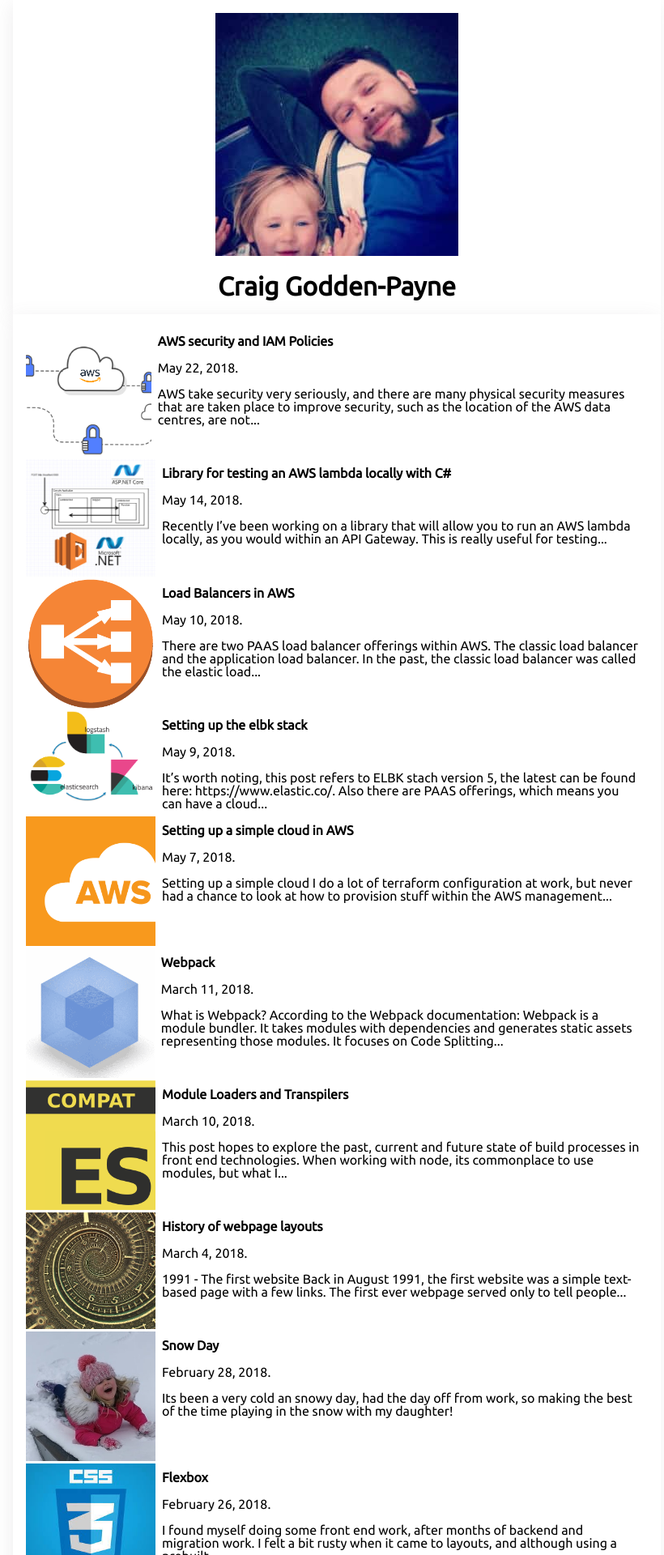
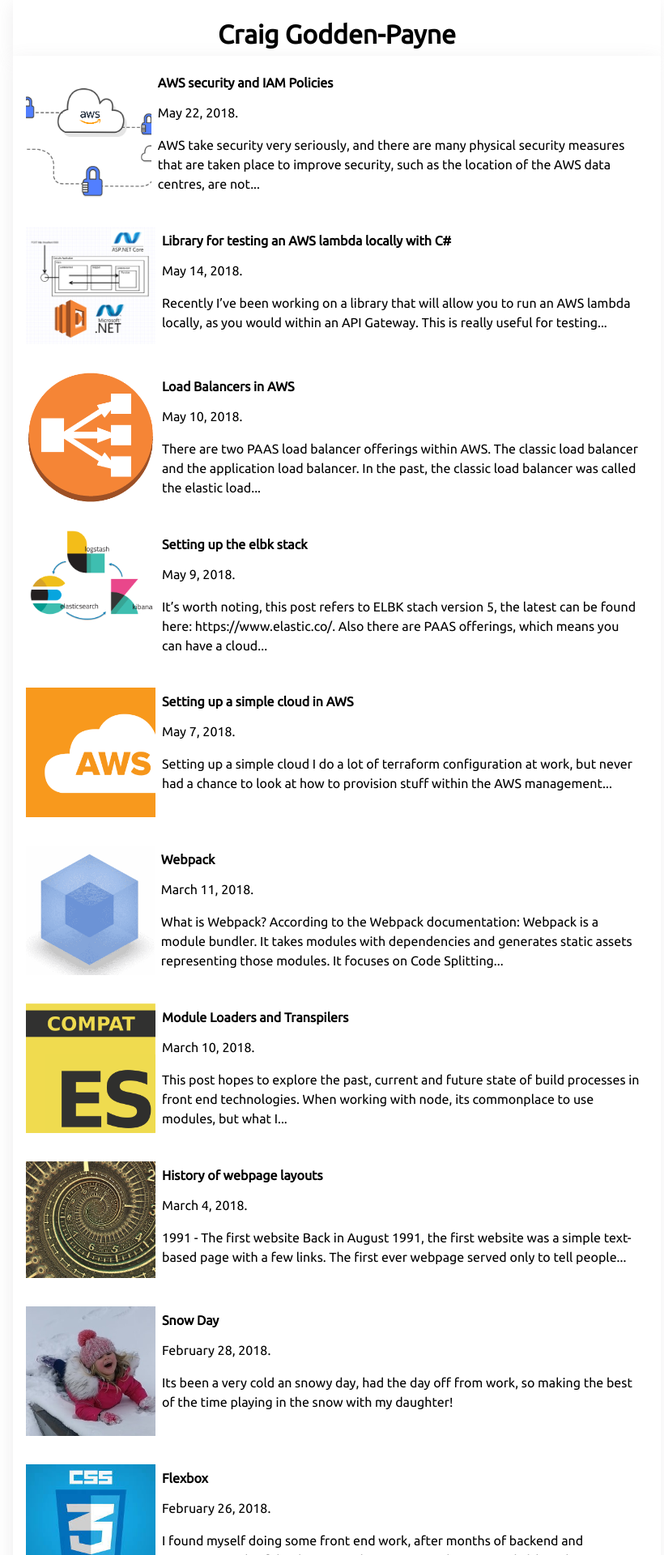
Before and after one commit to androidwiltron/craiggoddenpayne.github.io, a Jekyll site: the page built from index.html, in a window 1280 px wide. Shown: the top 1920 px of the page at 81% size, without its empty margins (224-1044 px from the left). Built offline with Jekyll 4.4.1, drawn with Linux system fonts in a browser that asks for light colours.

Commit message:
Fixing styles

```diff
--- a/_includes/header.html
+++ b/_includes/header.html
@@ -5,7 +5,7 @@
 </style>
 <header>
   <div class="site-info">
-    <img src="assets/img/craig-godden-payne.jpg" />
+    <!-- <img src="assets/img/craig-godden-payne.jpg" /> -->
     <h1 class="site-name">Craig Godden-Payne</a></h1>
   </div>
 </header>
--- a/_includes/styles.html
+++ b/_includes/styles.html
@@ -17,23 +17,23 @@
 
 h1{
     font-size:xx-large;
-    padding:0.5em;
+    padding:0.5rem;
 }
 h2{
     font-size:x-large;
-    padding:0.5em;
+    padding:0.5rem;
 }
 h3{
     font-size:large;
-    padding:0.5em;
+    padding:0.5rem;
 }
 h4{
     font-size:medium;
-    padding:0.5em;
+    padding:0.5rem;
 }
 p {
-    padding:0.5em;
-  line-height :1rem;
+    padding:0.5rem;
+  line-height :1.5rem;
 }
 ul{
     padding: 0.5rem;
@@ -43,7 +43,7 @@
 }
 a {
     text-decoration: #ffffff;
-color:#000000;
+    color:#000000;
 }
 amp-img {
     max-width: 100%;
@@ -62,6 +62,18 @@
 }
  pre {
     overflow: scroll;
+}
+
+.bold {
+    font-weight: bold;
+}
+.author{
+    padding-left:0.5rem;
+}
+
+.reading-time {
+    color: #ddd;
+    font-style: italic;
 }
 
     .hidden-bigger-than-mobile{
@@ -85,10 +97,23 @@
 .blog-article-header p {
     line-height: 1rem;
     padding: 0;
+
 }
 .blog-article-header {
-    padding-bottom:2rem;
+    padding-bottom:0.5rem;
+    background-color:#333;
+    color:#fff;
 }
+.article-info{
+    padding-top:0.5rem;
+    display:flex;
+}
+
+.article-info img{
+    border-radius: 50%;
+    margin-left:0.5rem;
+}
+
     .article-image {
         min-width: 100%;
         width: 100%;
@@ -191,5 +216,4 @@
         height: 5rem;
     }
 
-
 </style>
--- a/_layouts/default.html
+++ b/_layouts/default.html
@@ -26,7 +26,6 @@
         <div class="container">
             {% include header.html %}
         </div>
-
         {{ content }}
     </div>
     {% include footer.html %}
--- a/index.html
+++ b/index.html
@@ -5,8 +5,9 @@
 .article-highlight {
   width:100%;
   display: flex;
-  justify-content:left;
+  justify-content:center;
   flex-wrap: wrap;
+  padding-bottom: 2rem;
 }
 .article-hightlight-cover{
   flex-grow:2;
@@ -25,8 +26,6 @@
 
 <div class="container">
   {% for post in site.posts %}
-
-
   <div class="article-highlight">
     <div class="article-highlight-cover">
       <a href="{{ site.baseurl }}{{ post.url }}" class="read-more">
@@ -35,15 +34,11 @@
     </div>
     <div class="article-highlight-info">
       <a href="{{ site.baseurl }}{{ post.url }}" class="read-more">
-
         <h4>{{ post.title }}</h4>
         <p class="post-date">{{ post.date | date: "%B %e, %Y" }}.</p>
         <p class="short-intro">{{ post.content | strip_html | truncatewords: 30 }}</p>
       </a>
-
     </div>
-
- <div>
+  </div>
  {% endfor %}
-
 </div>
```
Also changed, not shown: _layouts/post.html (+4 -5 lines). Lines whose indentation alone changed are shown as unchanged.
